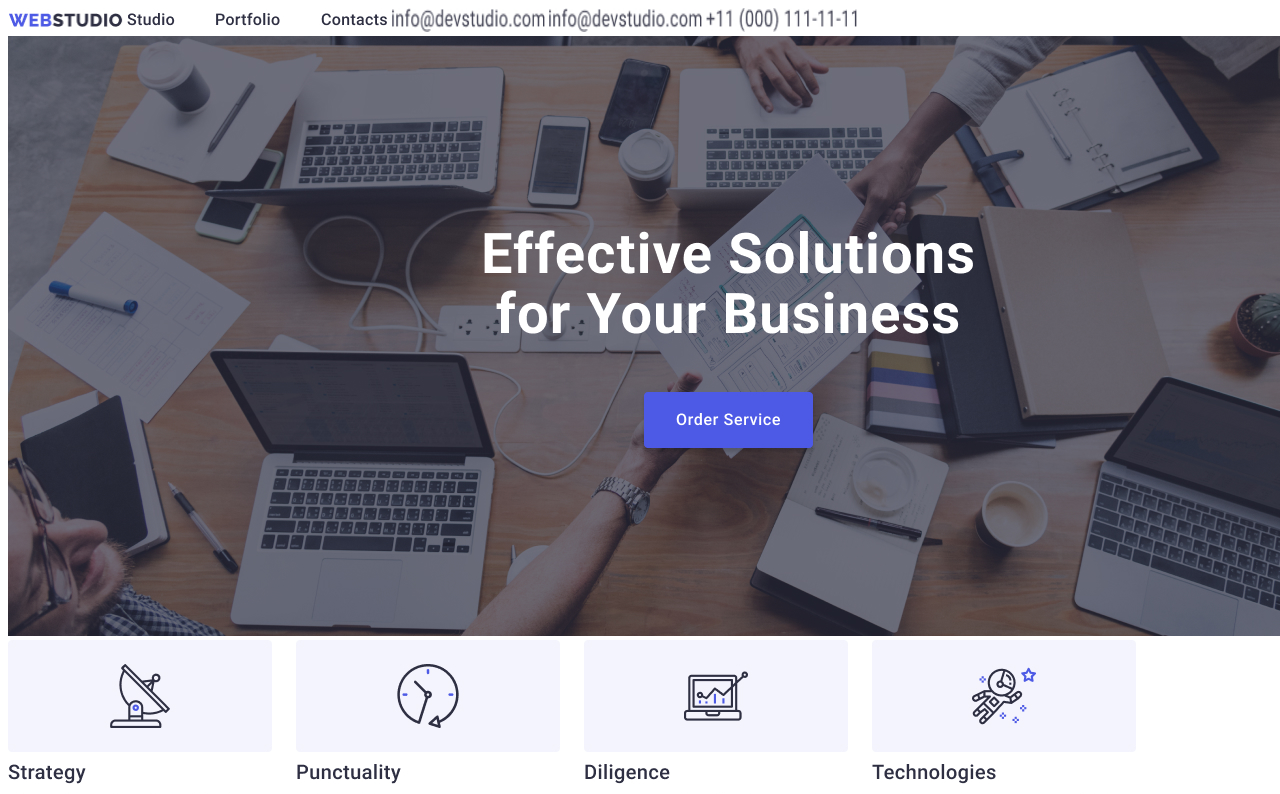
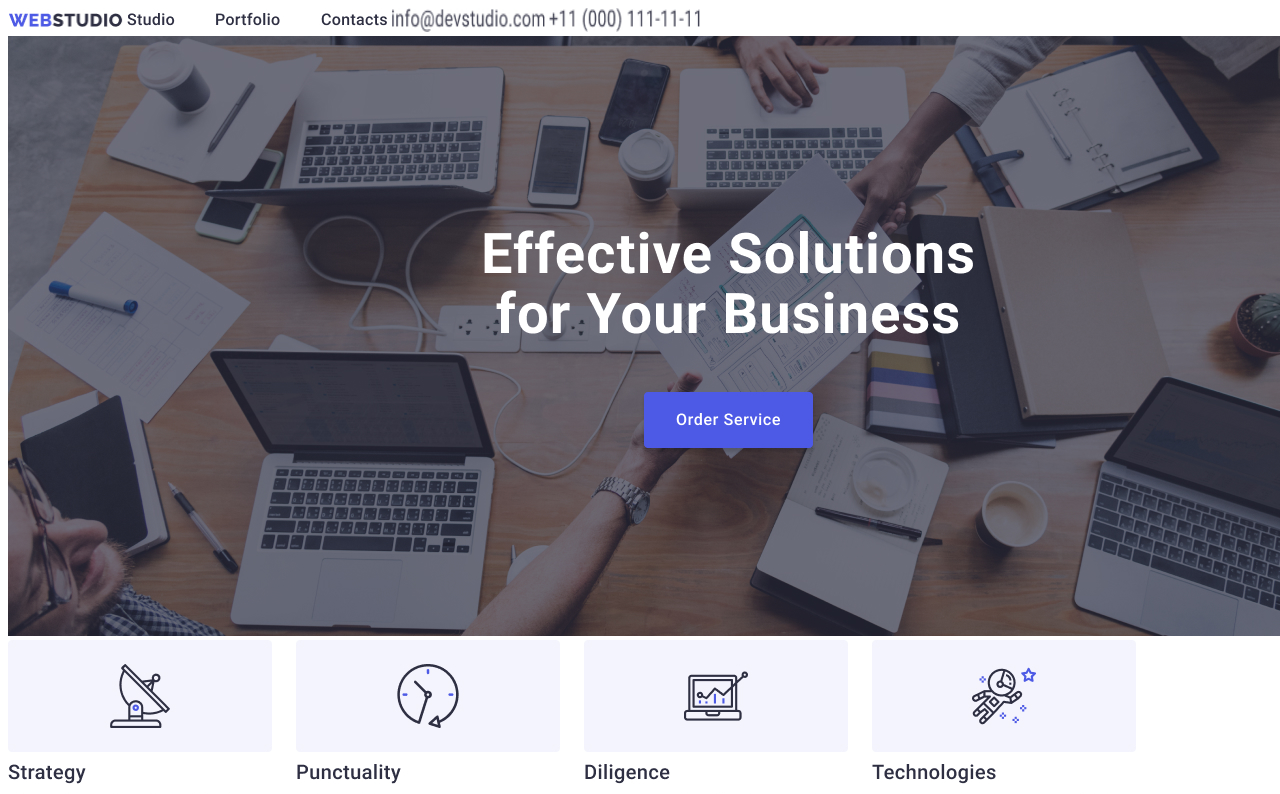
Before and after one commit to Serhii-Sunko/homework-checker, a plain HTML site: page index.html in a window 1280 px wide. Shown: the top 794 px of the page. Drawn offline with Linux system fonts and the light colour scheme.

Commit message:
7 commit

```diff
--- a/index.html
+++ b/index.html
@@ -9,7 +9,6 @@
     <img src="./images/logo.jpg" alt="img> element" width="115" hight="24" />
     <img src="./images/menu-nav.jpg" alt="img> element" width="261" hight="24" />
     <img src="./images/info-email.jpg" alt="img> element" width="153" height="24">
-    <img src="./images/info-email.jpg" alt="img> element" width="153" height="24" />
     <img src="./images/tel-num.jpg" alt="img> element" width="151" height="24" />
     <a href="http://127.0.0.1:5501/index.html">
     <img src="./images/hero-image.jpg" alt="hero-image" />
```
